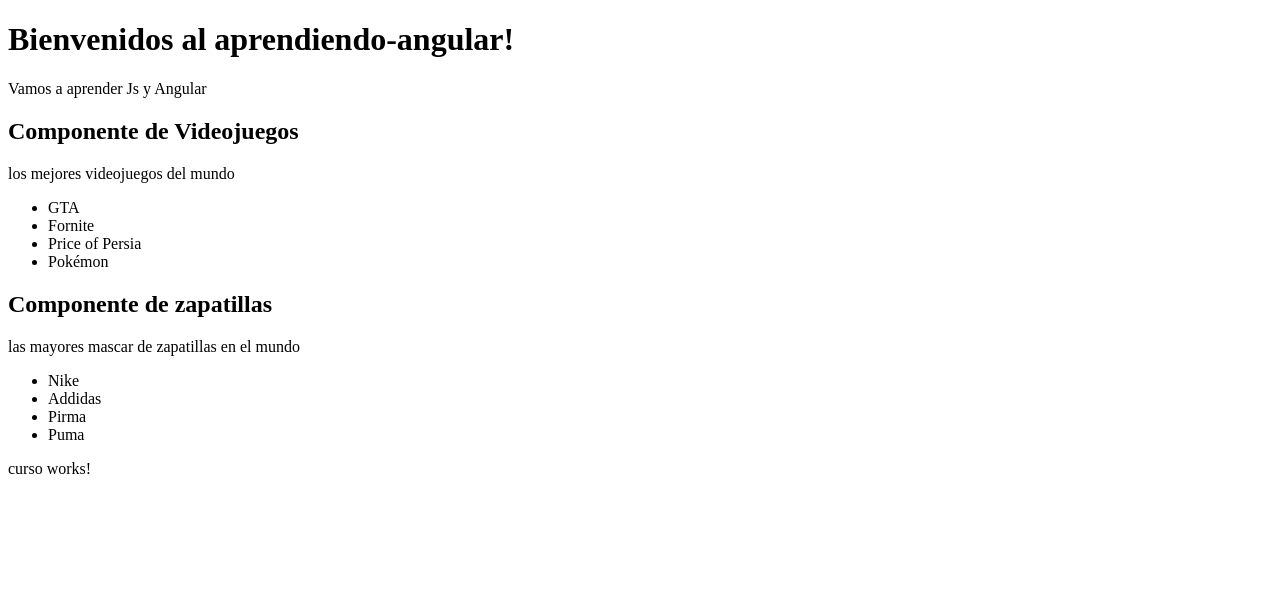
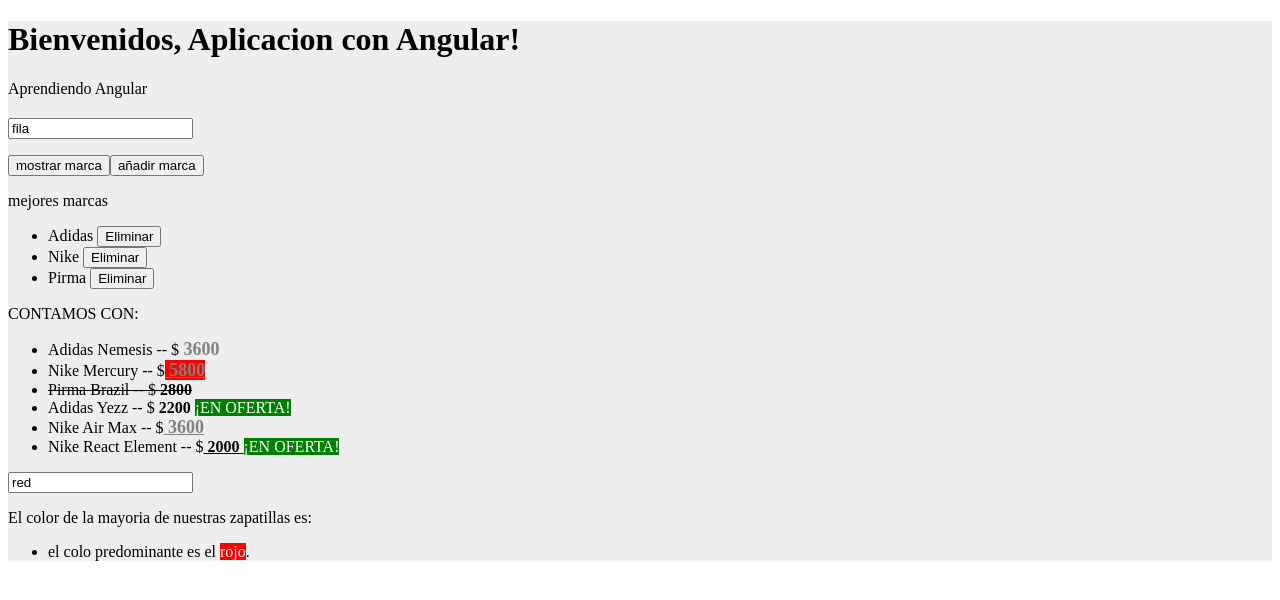
Before and after one commit to ARM-developer/PracticasAngular, an Angular app: page / in a window 1280 px wide. Shown: the top 600 px of the page. Built offline with nearby package versions, Linux system fonts and the light colour scheme.

Commit message:
directivas ng en angular

```diff
--- a/src/app/app.component.html
+++ b/src/app/app.component.html
@@ -1,10 +1,14 @@
-<div>
+<div [ngStyle] = "{'background' : config.fondo}">
   <h1>
-    Bienvenidos al {{title}}!
+    Bienvenidos, {{title}}!
   </h1>
-  <p>Vamos a aprender Js y Angular</p>
+  <p>{{descripcion}}</p>
 
-  <videojuego></videojuego>
+  <!-- <button (click) = 'ocultarVideojuegos(false)' *ngIf= mostrar_videojuegos>Ocular</button>
+  <button (click) = 'ocultarVideojuegos(true)' *ngIf= !mostrar_videojuegos>mostrar</button>
+
+  <videojuego *ngIf= mostrar_videojuegos></videojuego> -->
+
   <zapatillas></zapatillas>
-  <curso></curso>
+  <!-- <curso></curso> -->
 </div>
--- a/src/app/app.component.ts
+++ b/src/app/app.component.ts
@@ -1,4 +1,5 @@
 import { Component } from '@angular/core';
+import {Configuracion} from './models/configuracion'
 
 @Component({
   selector: 'app-root',
@@ -6,5 +7,17 @@
   styleUrls: ['./app.component.css']
 })
 export class AppComponent {
-  title = 'aprendiendo-angular';
+  public title = 'aprendiendo-angular';
+  public descripcion : string;
+  public mostrar_videojuegos: boolean = true;
+  public config = Configuracion;
+
+  constructor(){
+    this.title = Configuracion.titulo;
+    this.descripcion = Configuracion.descripcion;
+  }
+
+  ocultarVideojuegos(bool: boolean){
+    this.mostrar_videojuegos = bool;
+  }
 }
--- a/src/app/app.module.ts
+++ b/src/app/app.module.ts
@@ -1,5 +1,6 @@
 import { BrowserModule } from '@angular/platform-browser';
 import { NgModule } from '@angular/core';
+import { FormsModule } from "@angular/forms";
 
 import { AppComponent } from './app.component';
 import { VideojuegosComponent } from "./videojuego/videojuego.component";
@@ -14,7 +15,8 @@
     CursoComponent
   ],
   imports: [
-    BrowserModule
+    BrowserModule,
+    FormsModule
   ],
   providers: [],
   bootstrap: [AppComponent]
--- /dev/null
+++ b/src/app/models/configuracion.ts
@@ -0,0 +1,6 @@
+export var Configuracion = {
+    color: 'red',
+    fondo:'#eee',
+    titulo: 'Aplicacion con Angular',
+    descripcion: 'Aprendiendo Angular'
+};
--- /dev/null
+++ b/src/app/models/zapatilla.ts
@@ -0,0 +1,26 @@
+export class Zapatilla{
+    /*
+    public nombre:string;
+    public marca:string;
+    public color:string;
+    public precio:number;
+    public stock:boolean;
+
+    constructor(nombre,marca,color,precio,stock){
+        this.nombre = nombre;
+        this.marca = marca;
+        this.color = color;
+        this.precio = precio;
+        this.stock = stock;
+    }
+    esto se puede simplicar de la siguiente forma
+    */
+
+    constructor(
+        public nombre:string,
+        public marca:string,
+        public color:string,
+        public precio:number,
+        public stock:boolean
+    ){}
+}
--- a/src/app/videojuego/videojuego.component.html
+++ b/src/app/videojuego/videojuego.component.html
@@ -6,3 +6,5 @@
     <li>Price of Persia</li>
     <li>Pokémon</li>
 </ul>
+
+<button (click)='cambiartitulo("nuevo")'>cambiartitulo</button>
--- a/src/app/videojuego/videojuego.component.ts
+++ b/src/app/videojuego/videojuego.component.ts
@@ -1,23 +1,36 @@
-import { Component, OnInit } from "@angular/core";
+import { Component, OnInit, DoCheck, OnDestroy} from "@angular/core";
 /*Component, es el metodo que genera el componente
 oninit interfaz que obliga a crear el metodo ngOnInit el cual sera el primero en usarse despues del constructor "se sabe que el constructor es lo primero a ejecutarse en una clase"
-*/
+DoCheck cada vez que se produce un cambio en los componentes de la aplicacion,
+OnDestroy cada vez que se elimina un componente*/
 
 @Component({
     selector: "videojuego",
     templateUrl: './videojuego.component.html'
 })
-export class VideojuegosComponent {
+export class VideojuegosComponent implements OnInit, DoCheck, OnDestroy{
     public titulo : string;
     public listado: string;
 
     constructor(){
         this.titulo = 'Componente de Videojuegos';
         this.listado = 'los mejores videojuegos del mundo';
-        console.log('se ha cargado');
+       // console.log('se ha cargado');
     }
 
     ngOnInit(){
-        console.log('OnInit ejecutado');
+       // console.log('OnInit ejecutado');
+    }
+
+    ngDoCheck(){
+       // console.log('DoCheck ejecutado');
+    }
+
+    ngOnDestroy(){
+       // console.log('OnDestroy ejecutado');
+    }
+
+    cambiartitulo(titte:string): void{
+       // this.titulo = titte;
     }
 }
--- a/src/app/zapatillas/zapatillas.component.html
+++ b/src/app/zapatillas/zapatillas.component.html
@@ -1,8 +1,63 @@
 <h2>{{titulo}}</h2>
-<p>{{listado}}</p>
+<p>
+    <input type="text" [(ngModel)] = 'mi_marca' (blur) = 'onBlur()' (keyup.enter) = 'addMarca()'>
+</p>
+<button (click) = 'getMarca()'>mostrar marca</button>
+<button (click) = 'addMarca()'>añadir marca</button>
+
+<p>mejores marcas  </p>
+    <ul>
+        <li *ngFor = "let marca of marcas; let indice = index">
+            {{marca}}
+            <button (click)= "borrarMarca(indice)"> Eliminar</button>
+        </li>
+    </ul>
+
+<p>CONTAMOS CON: </p>
 <ul>
-    <li>Nike</li>
-    <li>Addidas</li>
-    <li>Pirma</li>
-    <li>Puma</li>
+    <li *ngFor = "let dep of zapatillas">
+        <span [ngStyle] = "{
+            'text-decoration' : !dep.stock ? 'line-through' : 'none'
+        }"> {{dep.marca}}
+            {{dep.nombre}} -- $<strong [class.altoPrecio] = 'dep.precio >= 3600'
+                [ngClass] = "{
+                    'fondoRojo' : dep.precio >= 5000,
+                    'subrayado' : dep.marca == 'Nike'
+                }"> {{dep.precio}}    </strong>
+        </span>
+        <span *ngIf = 'dep.precio <= 2500'
+        [style.background] = 'dep.precio <= 2500 ? "green" : "transparent" '
+        [style.color] = 'dep.precio <= 2500 ? "white" : "black" '
+        >¡EN OFERTA!</span>
+    </li>
 </ul>
+
+<input type="text" [(ngModel)] = "color"> <br>
+<p>El color de la mayoria de nuestras zapatillas es: </p>
+
+<ul [ngSwitch] = 'color'>
+    <li *ngSwitchCase = "'yellow'">
+        el colo predominante es el <span [ngStyle] = "{
+            'background' : color,
+            'color' : 'white'
+        }">amarillo</span>.
+    </li>
+    <li *ngSwitchCase = "'red'">
+        el colo predominante es el <span [ngStyle] = "{
+            'background' : color,
+            'color' : 'white'
+        }">rojo</span>.
+    </li>
+    <li *ngSwitchCase = "'blue'">
+        el colo predominante es el <span [ngStyle] = "{
+            'background' : color,
+            'color' : 'white'
+        }">azul</span>.
+    </li>
+    <li *ngSwitchCase = "'orange'">
+        el colo predominante es el <span [ngStyle] = "{
+            'background' : color,
+            'color' : 'white'
+        }">naranja</span>.
+    </li>
+</ul>
--- a/src/app/zapatillas/zapatillas.component.ts
+++ b/src/app/zapatillas/zapatillas.component.ts
@@ -1,17 +1,60 @@
-import { Component } from "@angular/core";
+import { Component, OnInit} from "@angular/core";
+import {Zapatilla} from "../models/zapatilla"
 
 @Component({
     selector: "zapatillas",
     templateUrl: './zapatillas.component.html'
 })
-export class ZapatillasComponent {
+export class ZapatillasComponent implements OnInit{
     public titulo : string;
-    public listado: string;
+    public zapatillas: Array<Zapatilla>;
+    public marcas:string[];
+    public color:string;
+    public mi_marca: string;
 
     constructor(){
-        this.titulo = 'Componente de zapatillas';
-        this.listado = 'las mayores mascar de zapatillas en el mundo';
+        this.mi_marca = "fila";
+        this.color = 'red';
+        this.marcas = new Array();
+        this.zapatillas = [
+            new Zapatilla('Nemesis', 'Adidas', 'white', 3600, true),
+            new Zapatilla('Mercury', 'Nike', 'Black/White', 5800, true),
+            new Zapatilla('Brazil', 'Pirma', 'blue', 2800, false),
+            new Zapatilla('Yezz', 'Adidas', 'white', 2200, true),
+            new Zapatilla('Air Max', 'Nike', 'Black/White', 3600, true),
+            new Zapatilla('React Element', 'Nike', 'Blanco/Azul', 2000, true)
+        ];
+    }
 
-        console.log('se ha cargado');
+    ngOnInit(){
+        console.log(this.zapatillas);
+        this.getMarcas();
+    }
+
+    getMarcas(){
+        this.zapatillas.forEach((zapatilla, index) => {
+            if(this.marcas.indexOf(zapatilla.marca) < 0){
+                this.marcas.push(zapatilla.marca);
+            }
+            //console.log(index);
+        });
+
+        console.log(this.marcas);
+    }
+
+    getMarca(){
+        alert(this.mi_marca);
+    }
+
+    addMarca(){
+        this.marcas.push(this.mi_marca);
+    }
+
+    borrarMarca(indice){
+        this.marcas.splice(indice,1);
+    }
+
+    onBlur(){
+        console.log('has salido del blur');
     }
 }
--- /dev/null
+++ b/src/assets/style.css
@@ -0,0 +1,12 @@
+.altoPrecio{
+    color: gray;
+    font-size: 18px;
+}
+
+.fondoRojo{
+    background: red;
+}
+
+.subrayado{
+    text-decoration: underline;
+}
--- a/src/index.html
+++ b/src/index.html
@@ -6,6 +6,7 @@
   <base href="/">
   <meta name="viewport" content="width=device-width, initial-scale=1">
   <link rel="icon" type="image/x-icon" href="favicon.ico">
+  <link rel="stylesheet" href="assets/style.css">
 </head>
 <body>
   <app-root></app-root>
```
